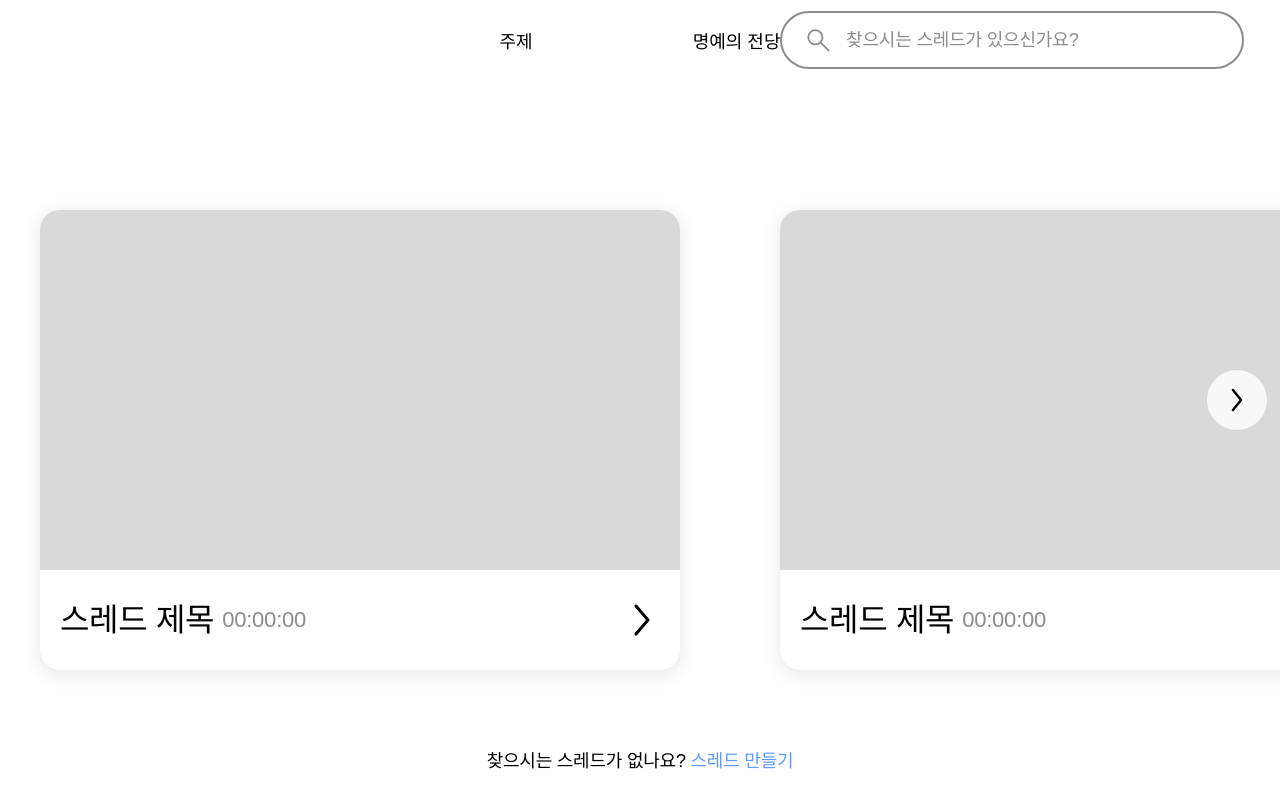
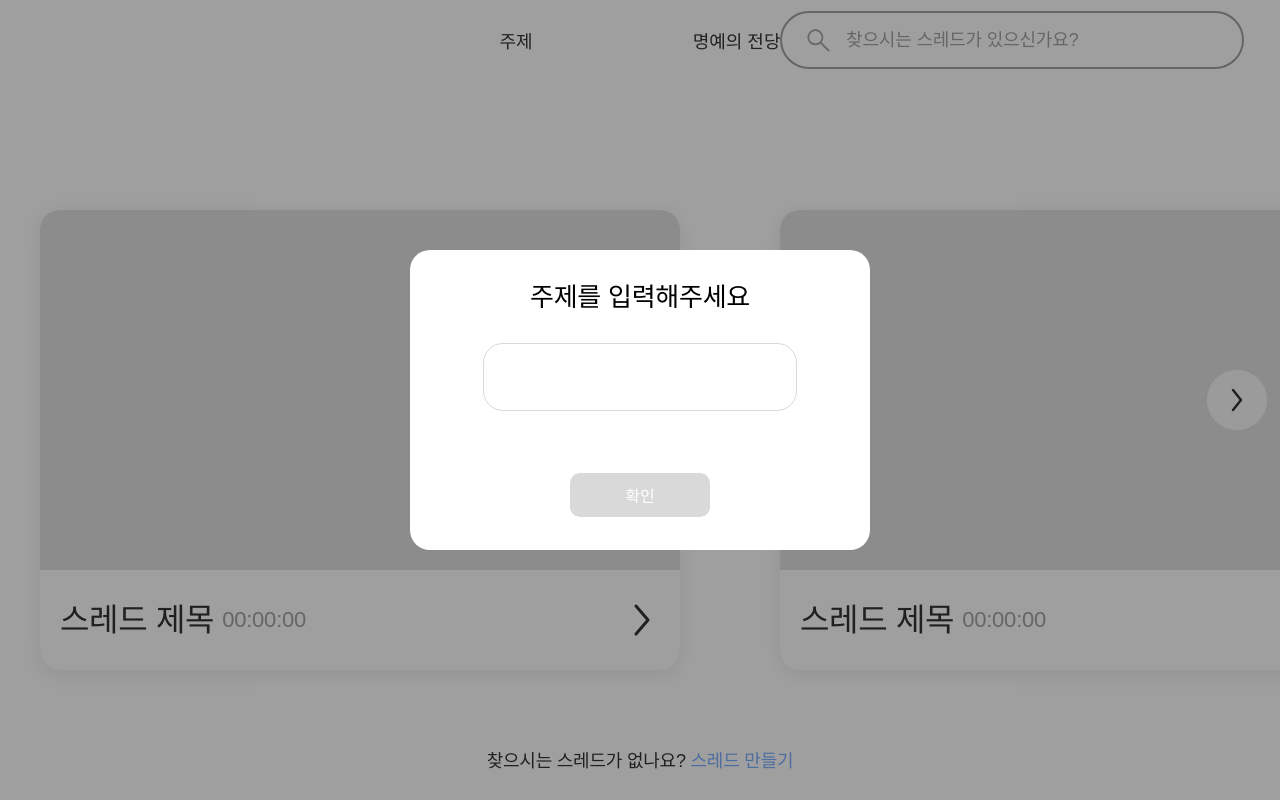
Before and after one commit to Team-Ampersand/drawWang-Client, a React (Create React App) app: page / in a window 1280 px wide. Both pictures are taken after a click on the element "스레드 만들기". Built offline with nearby package versions, Linux system fonts and the light colour scheme; a web font is replaced by a local one.

Commit message:
✨:: 주제를 입력하는 팝업을 추가했어요

```diff
--- a/src/Pages/MainPage/index.jsx
+++ b/src/Pages/MainPage/index.jsx
@@ -6,8 +6,11 @@ import SketchPng from "../../Assets/pngs/Sketch.png";
 import { SwipeRightArrowSVG, SwipeLeftArrowSVG } from "../../Assets/svgs";
 
 function MainPage() {
+  const [inputValue, setInputValue] = useState("");
   const [topicsExist, setTopicsExist] = useState(true);
   const [slidePx, setSlidePx] = useState(0);
+  const [typeTopicPopUpEnabled, setTypeTopicPopUpEnabled] = useState(false);
+  const [sameTopicAlreadyExist, setSameTopicAlreadyExist] = useState(false);
 
   const handleSwipeRight = () => {
     const newSlidePx = slidePx - 1200;
@@ -19,10 +22,23 @@ function MainPage() {
     setSlidePx(newSlidePx);
   };
 
+  const handleTypeTopicPopUp = () => {
+    setTypeTopicPopUpEnabled(!typeTopicPopUpEnabled);
+  };
+
+  const handleInputChange = (event) => {
+    setInputValue(event.target.value);
+  };
+
+  const testFunc = () => {
+    setSameTopicAlreadyExist(!sameTopicAlreadyExist);
+  };
+
   return (
     <>
       <Navbar />
       {topicsExist ? (
+        <>
           <s.TopicsMainContainer>
             <s.TopicsContainer
               style={{
@@ -38,7 +54,9 @@ function MainPage() {
             </s.TopicsContainer>
             <s.CreateThreadText>
               찾으시는 스레드가 없나요?{" "}
-            <s.CreateThreadButtonText>스레드 만들기</s.CreateThreadButtonText>
+              <s.CreateThreadButtonText onClick={handleTypeTopicPopUp}>
+                스레드 만들기
+              </s.CreateThreadButtonText>
             </s.CreateThreadText>
             <s.SwipeRightArrowButton
               onClick={handleSwipeRight}
@@ -53,6 +71,31 @@ function MainPage() {
               <SwipeLeftArrowSVG />
             </s.SwipeLeftArrowButton>
           </s.TopicsMainContainer>
+          {typeTopicPopUpEnabled && (
+            <>
+              <s.PopUpBackground onClick={handleTypeTopicPopUp} />
+              <s.TypeTopicPopUpContainer>
+                <s.TypeTopicPopUpTitle>
+                  주제를 입력해주세요
+                </s.TypeTopicPopUpTitle>
+                <s.TypeTopicPopUpInput
+                  value={inputValue}
+                  onChange={handleInputChange}
+                  className={sameTopicAlreadyExist ? "error" : ""}
+                />
+                {sameTopicAlreadyExist && (
+                  <s.ErrorMessage>이미 존재하는 스레드입니다.</s.ErrorMessage>
+                )}
+                <s.TypeTopicPopUpButton
+                  onClick={testFunc}
+                  className={inputValue ? "active" : ""}
+                >
+                  확인
+                </s.TypeTopicPopUpButton>
+              </s.TypeTopicPopUpContainer>
+            </>
+          )}
+        </>
       ) : (
         <s.MainContainer>
           <s.ThreadNotFoundBox>
--- a/src/Pages/MainPage/style.js
+++ b/src/Pages/MainPage/style.js
@@ -21,6 +21,16 @@ export const TopicsContainer = styled.div`
   margin-left: 80px;
   width: 100%;
   position: fixed;
+`;
+
+export const PopUpBackground = styled.div`
+  width: 100%;
+  height: 100%;
+  position: absolute;
+  top: 0;
+  left: 0;
+  background-color: rgba(64, 64, 64, 0.5);
+  z-index: 1;
 `;
 
 export const ThreadNotFoundBox = styled.div`
@@ -107,3 +117,79 @@ export const SwipeLeftArrowButton = styled.div`
   border-radius: 50%;
   cursor: pointer;
 `;
+
+export const TypeTopicPopUpContainer = styled.div`
+  display: flex;
+  justify-content: center;
+  align-items: center;
+  align-self: center;
+  flex-direction: column;
+  width: 460px;
+  height: 300px;
+  position: absolute;
+  top: 50%;
+  left: 50%;
+  transform: translate(-50%, -50%);
+  background-color: #fff;
+  border-radius: 20px;
+  z-index: 100;
+`;
+
+export const TypeTopicPopUpTitle = styled.div`
+  font-size: 26px;
+  font-style: normal;
+  font-weight: 400;
+  line-height: 28px;
+  letter-spacing: -0.26px;
+  margin-bottom: 32px;
+`;
+
+export const TypeTopicPopUpInput = styled.input`
+  display: flex;
+  width: 280px;
+  height: 50px;
+  padding: 8px 16px;
+  align-items: center;
+  gap: 10px;
+  border-radius: 20px;
+  border: 1px solid #d9d9d9;
+  margin-bottom: 62px;
+  font-size: 22px;
+  font-style: normal;
+  font-weight: 400;
+  line-height: 30px;
+  letter-spacing: -0.22px;
+
+  &.error {
+    border: 1px solid #ff3131;
+  }
+`;
+
+export const ErrorMessage = styled.div`
+  font-size: 14px;
+  font-style: normal;
+  font-weight: 400;
+  line-height: 18px;
+  letter-spacing: -0.14px;
+  color: #ff3131;
+  position: absolute;
+  margin-top: 50px;
+  margin-right: 120px;
+`;
+
+export const TypeTopicPopUpButton = styled.div`
+  display: flex;
+  width: 120px;
+  padding: 10px;
+  justify-content: center;
+  align-items: center;
+  gap: 10px;
+  border-radius: 10px;
+  background-color: #d9d9d9;
+  cursor: pointer;
+  color: white;
+
+  &.active {
+    background-color: #5d9bff;
+  }
+`;
```
Lines whose indentation alone changed are shown as unchanged.
